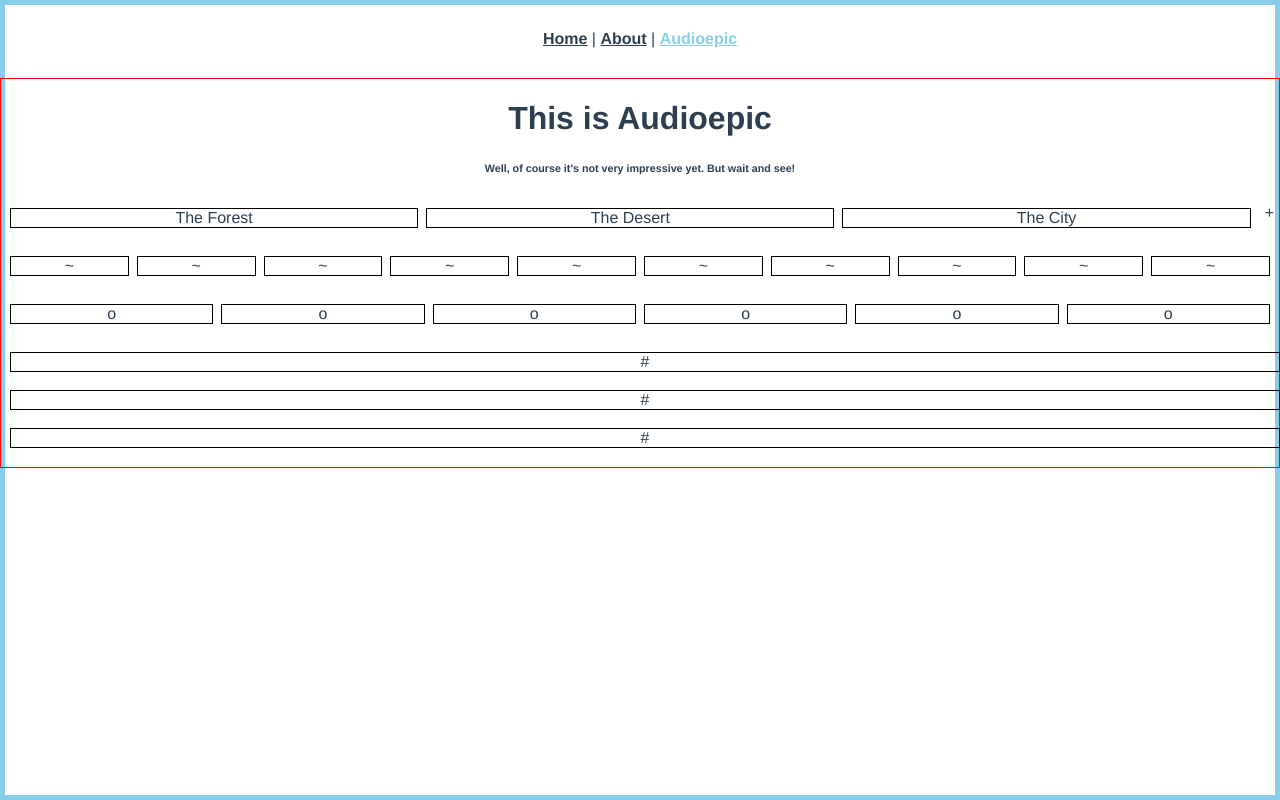
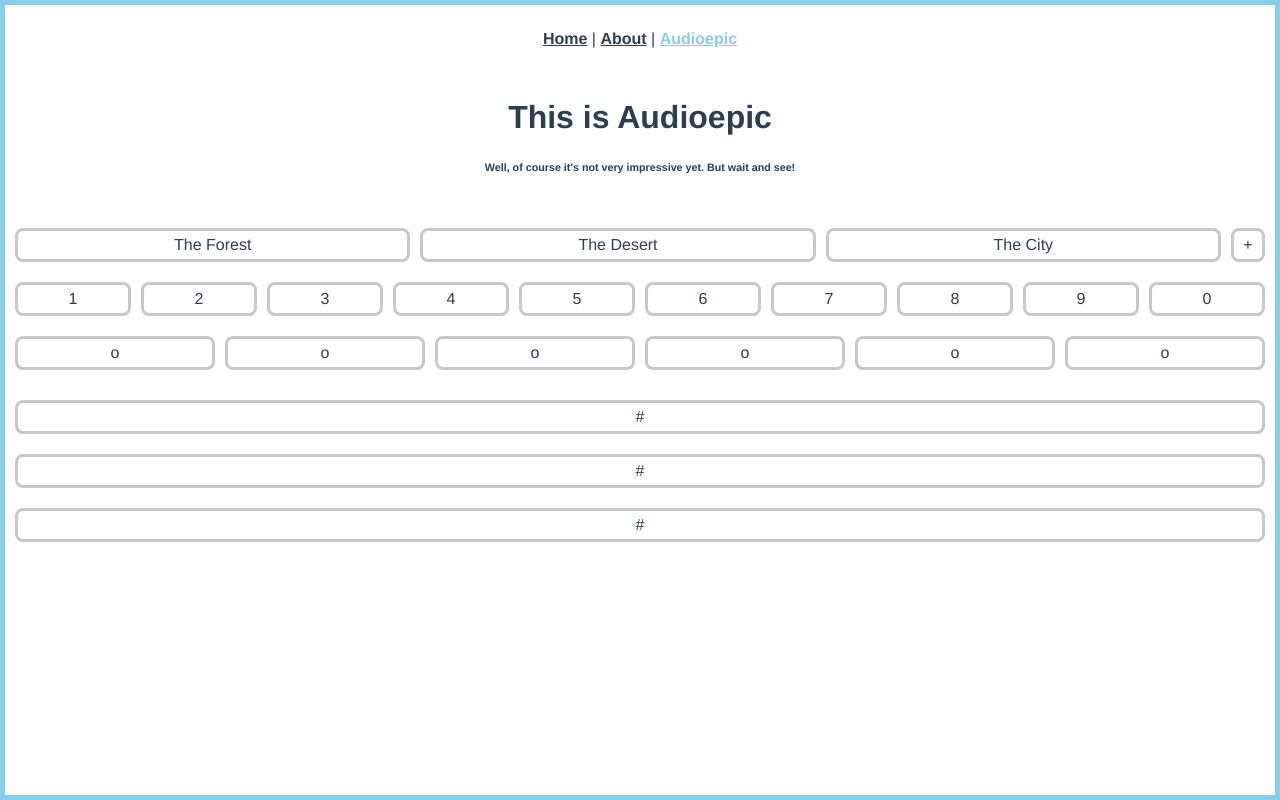
Before and after one commit to pitamer/audioepic, a Vue app: page /audioepic in a window 1280 px wide. Built offline with nearby package versions, Linux system fonts and the light colour scheme.

Commit message:
:lipstick: Add basic button styling, fix general layout so that it's more uniform

```diff
--- a/src/components/MainSection/LoopSection/index.vue
+++ b/src/components/MainSection/LoopSection/index.vue
@@ -1,11 +1,11 @@
 <template>
-    <div id="loop-section">
-        <div class="loop">o</div>
-        <div class="loop">o</div>
-        <div class="loop">o</div>
-        <div class="loop">o</div>
-        <div class="loop">o</div>
-        <div class="loop">o</div>
+    <div id="loop-section" class="section">
+        <div class="loop button">o</div>
+        <div class="loop button">o</div>
+        <div class="loop button">o</div>
+        <div class="loop button">o</div>
+        <div class="loop button">o</div>
+        <div class="loop button">o</div>
     </div>
 </template>
 
@@ -19,8 +19,8 @@ export default {
 #loop-section {
     display: flex;
     .loop {
+        margin: 0 5px;
         width: 100%;
-        outline: 1px black solid;
     }
 }
 </style>
--- a/src/components/MainSection/SoundSection/index.vue
+++ b/src/components/MainSection/SoundSection/index.vue
@@ -1,15 +1,15 @@
 <template>
-    <div id="sound-section">
-        <div class="sound">~</div>
-        <div class="sound">~</div>
-        <div class="sound">~</div>
-        <div class="sound">~</div>
-        <div class="sound">~</div>
-        <div class="sound">~</div>
-        <div class="sound">~</div>
-        <div class="sound">~</div>
-        <div class="sound">~</div>
-        <div class="sound">~</div>
+    <div id="sound-section" class="section">
+        <div class="sound button">1</div>
+        <div class="sound button">2</div>
+        <div class="sound button">3</div>
+        <div class="sound button">4</div>
+        <div class="sound button">5</div>
+        <div class="sound button">6</div>
+        <div class="sound button">7</div>
+        <div class="sound button">8</div>
+        <div class="sound button">9</div>
+        <div class="sound button">0</div>
     </div>
 </template>
 
@@ -23,8 +23,8 @@ export default {
 #sound-section {
     display: flex;
     .sound {
+        margin: 0 5px;
         width: 100%;
-        outline: 1px black solid;
     }
 }
 </style>
--- a/src/components/MainSection/TrackSection/index.vue
+++ b/src/components/MainSection/TrackSection/index.vue
@@ -1,8 +1,8 @@
 <template>
-    <div id="track-section">
-        <div class="track">#</div>
-        <div class="track">#</div>
-        <div class="track">#</div>
+    <div id="track-section" class="section">
+        <div class="track button">#</div>
+        <div class="track button">#</div>
+        <div class="track button">#</div>
     </div>
 </template>
 
@@ -17,8 +17,7 @@ export default {
     display: flex;
     flex-flow: column;
     .track {
-        width: 100%;
-        outline: 1px black solid;
+        margin: 10px 5px;
     }
 }
 </style>
--- a/src/components/MainSection/index.vue
+++ b/src/components/MainSection/index.vue
@@ -22,9 +22,10 @@ export default {
 </script>
 
 <style lang="scss">
-#main-section {
-    * {
-      margin: 10px 5px; // #
-    }
-}
+// #
+// #main-section {
+//     * {
+//       margin: 10px 5px; // #
+//     }
+// }
 </style>
--- a/src/components/TabSection/index.vue
+++ b/src/components/TabSection/index.vue
@@ -1,15 +1,19 @@
 <template>
-    <div id="tabs-section">
+    <div id="tabs-section" class="section">
       <div id="tabs">
         <div
-          class="tab"
+          class="tab button"
           v-for="tab in tabs"
           :key="tabs.indexOf(tab)"
         >
           {{ tab.name }}
         </div>
       </div>
-      <div id="add-tab-button" @click="addTab('New Tab')">
+      <div
+        id="add-tab-button"
+        class="button"
+        @click="addTab('New Tab')"
+      >
         +
       </div>
     </div>
@@ -39,16 +43,17 @@ export default {
 <style lang="scss">
 #tabs-section {
   display: flex;
-    * {
-      margin: 5px;
-    }
   #tabs {
     display: flex;
     flex-grow: 1;
     .tab {
+      margin: 0 5px;
       width: 100%;
-            outline: 1px black solid;
     }
+  }
+  #add-tab-button {
+    margin: 0 5px;
+    width: 28px;
   }
 }
 </style>
--- a/src/views/Audioepic.vue
+++ b/src/views/Audioepic.vue
@@ -4,8 +4,10 @@
     <h6>
       Well, of course it's not very impressive <strong>yet</strong>. But wait and see!
     </h6>
-    <TabSection />
-    <MainSection />
+    <div id="main-screen">
+      <TabSection />
+      <MainSection />
+    </div>
   </div>
 </template>
 
@@ -25,6 +27,27 @@ export default {
 <style lang="scss">
 #audioepic {
   height: 100%;
-  border: 1px red solid;
+
+  #main-screen {
+    padding: 10px;
+  }
+
+  .button {
+    min-height: 28px;
+    max-height: 28px;
+    border: 3px #c8c8c8 solid;
+    border-radius: 8px;
+    display: grid;
+    place-items: center;
+    user-select: none;
+    cursor: pointer;
+    &:hover {
+      box-shadow: 0px 0px 0px 50px lightblue inset;
+    }
+  }
+
+  .section {
+    margin: 20px 0;
+  }
 }
 </style>
```
Lines whose indentation alone changed are shown as unchanged.
